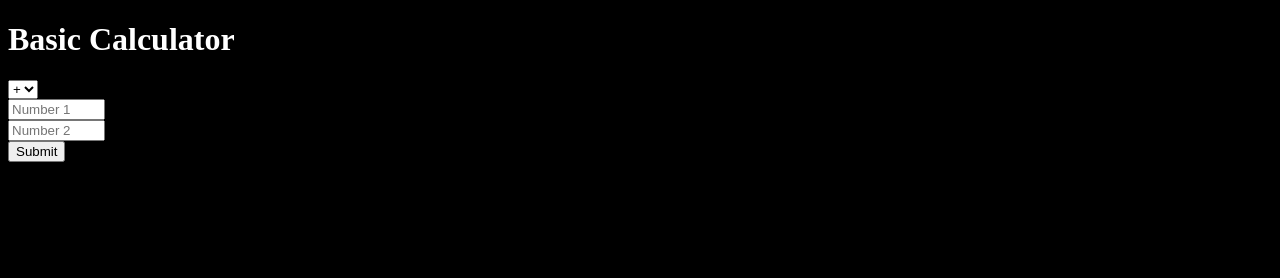
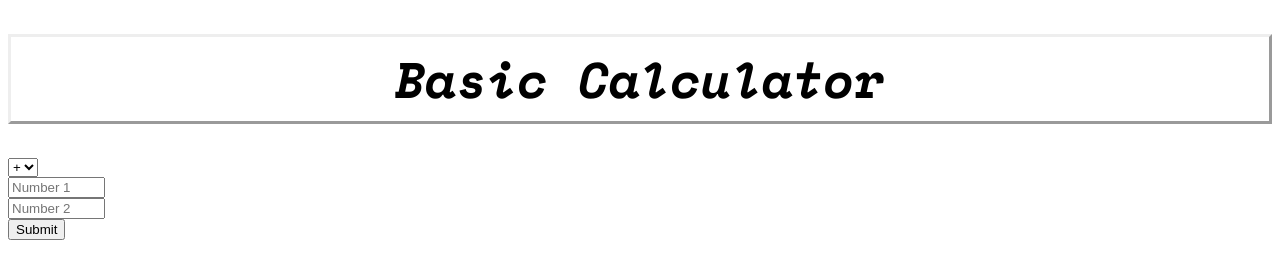
Before and after one commit to cody11827/calculator, a plain HTML site: page index.html in a window 1280 px wide. Drawn offline with nearby package versions, Linux system fonts and the light colour scheme.

Commit message:
Added main font to css

```diff
--- a/index.html
+++ b/index.html
@@ -6,6 +6,7 @@
 <head>
     <title>Calculator</title>
     <link rel="stylesheet" href="style.css">
+    <link href="https://fonts.googleapis.com/css2?family=Space+Mono:ital,wght@0,400;0,700;1,400;1,700&display=swap" rel="stylesheet">
 </head>
 
 
--- a/style.css
+++ b/style.css
@@ -1,10 +1,25 @@
 body{
-    background-color: black;
+    background: linear-gradient(skyblue,lightgreen);
+    background: no-repeat;
+    background-attachment: fixed;
 }
 h1{
-    color: white;
+    text-align: center;
+    color: black;
+    font-family: "space mono";
+    font-style: italic;
+    font-weight: bold;
+    font-size: 50px;
+
+
+    border-style: outset;
+    border-radius: 5;
+    padding: 5px;
 }
-p{
-    background-color: gray;
-    color: white;
+
+
+
+.calculator{
+    color: blue;
+    font-family: "consolas";
 }
```
